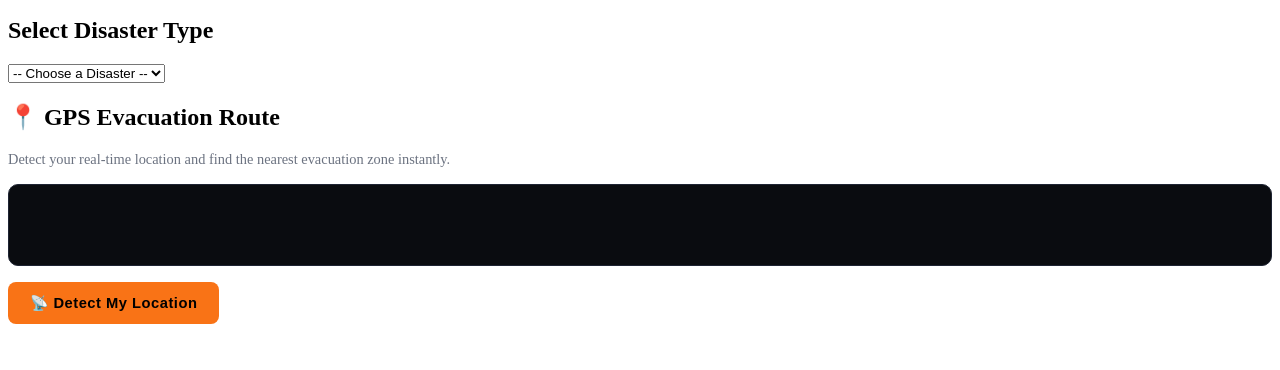
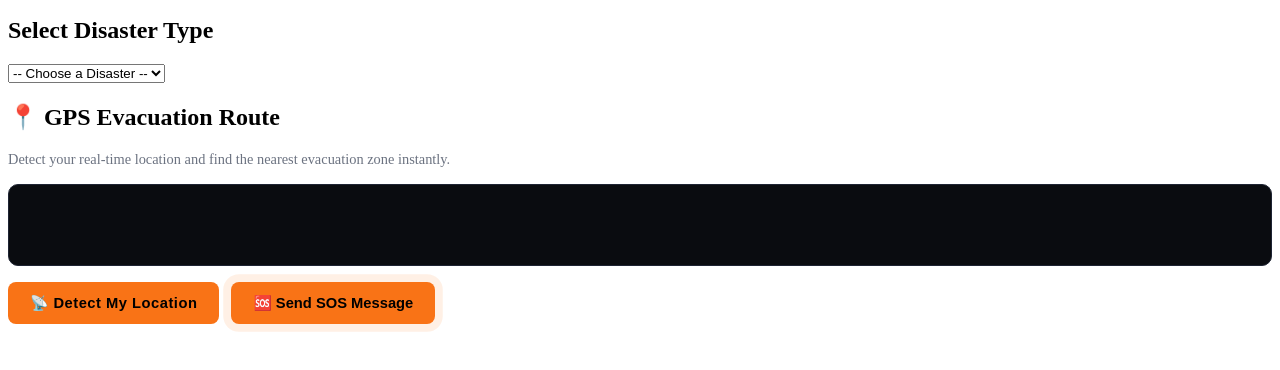
Before and after one commit to anikaanjanagowdarpl123-blip/safecampus, a plain HTML site: page index.html in a window 1280 px wide. Shown: the part 102-472 px from the top of the page. Drawn offline with Linux system fonts and the light colour scheme.

Commit message:
GPS buttons always visible

```diff
--- a/index.html
+++ b/index.html
@@ -62,7 +62,7 @@
   <div class="gps-buttons">
     <button id="locateBtn" class="btn-locate" onclick="getLocation()">📡 Detect My Location</button>
     <button id="evacuateBtn" class="btn-evacuate" style="display:none">🗺️ Get Evacuation Route</button>
-    <a id="sosBtn" class="btn-sos" style="display:none">🆘 Send SOS Message</a>
+    <a id="sosBtn" class="btn-sos" style="display:inline-block">🆘 Send SOS Message</a>
   </div>
 </section>
 
```
